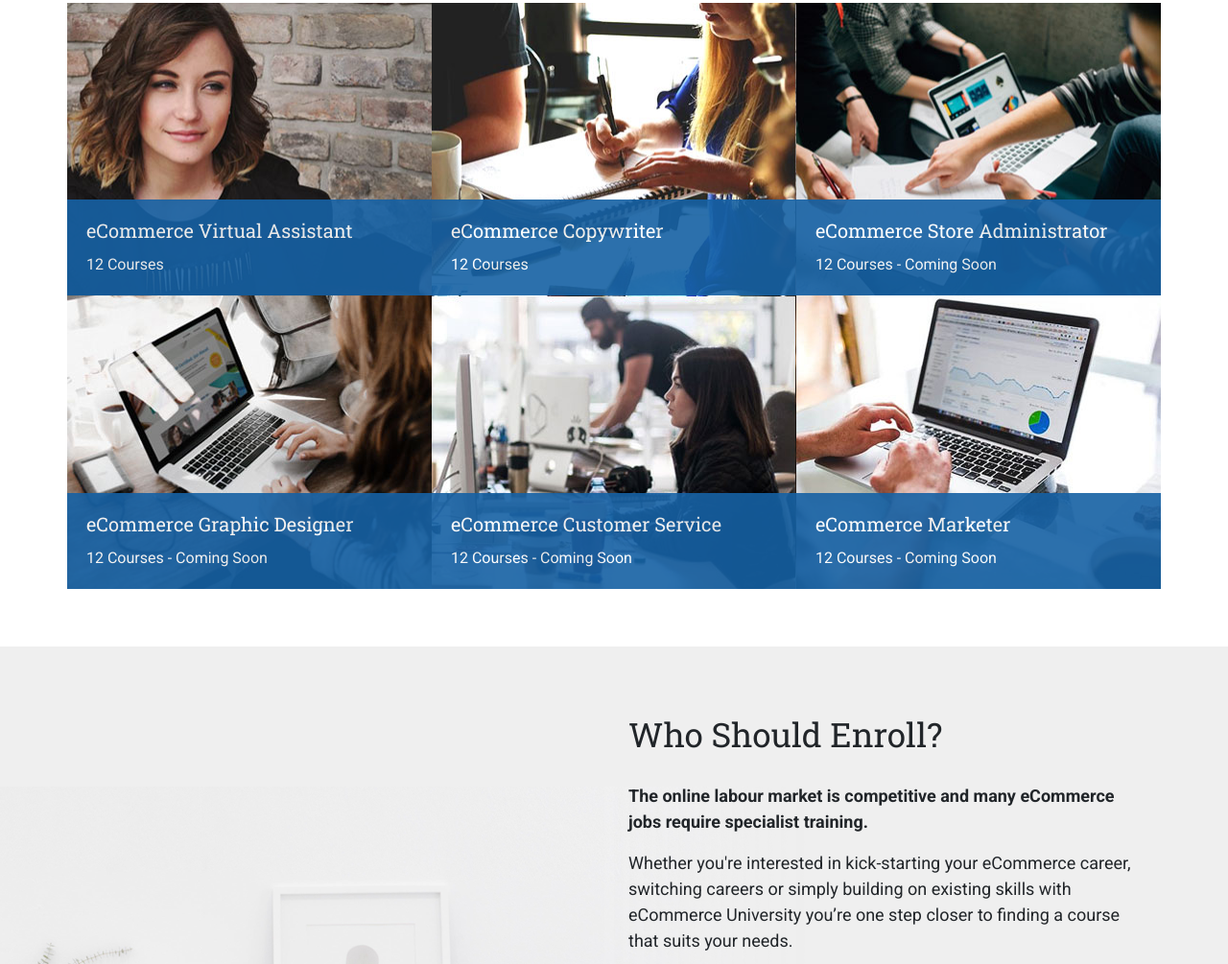
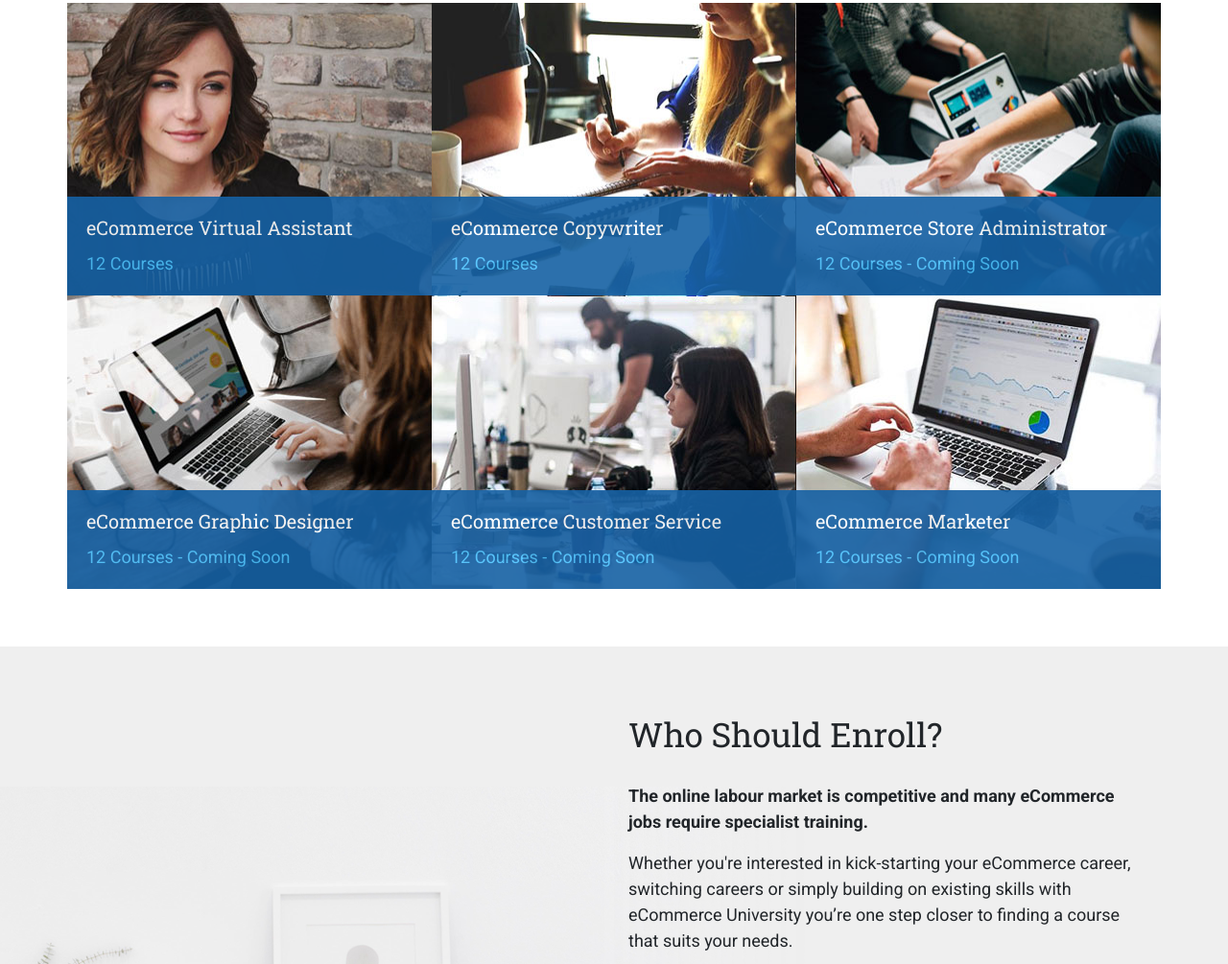
Before and after one commit to zuperteamstudio/ecommuni-html, a website: page index.html in a window 1280 px wide. Shown: the part 928-1933 px from the top of the page at 96% size. Drawn offline with Linux system fonts and the light colour scheme.

Commit message:
Take Action! Choose Your Learning Path

```diff
--- a/assets/scss/app.scss
+++ b/assets/scss/app.scss
@@ -127,6 +127,28 @@ section {
         width: 100%;
         bottom: 0px;
         opacity: 0.902;
+        &:hover {
+            background: #032a4d;
+        }
+    }
+    .card-link {
+        text-decoration: none;
+        font-size: 18px;
+        font-family: 'Roboto';
+        &:after {
+            content: "\f054"; /* FontAwesome Unicode */
+            font-family: FontAwesome;
+            display: inline-block;
+            position: absolute;
+            margin-left: -1.3em; /* same as padding-left set on li */
+            width: 1.3em; /* same as padding-left set on li */
+            font-size: 18px;
+            right: 25px ;
+            top: 40%;
+        }
+        .card-text {
+            color: #4cc3ff;
+        }
     }
 }
 
--- a/index.html
+++ b/index.html
@@ -80,60 +80,60 @@
 					<div class="course-section_col col-md-4">
 						<div class="card">
 							<img class="card-img-top" src="assets/img/course/1.jpg" alt="Card image cap">
-							<div class="card-body">
+							<a href="#" class="card-body card-link">
 								<h5 class="card-title">eCommerce Virtual Assistant</h5>
 								<p class="card-text">12 Courses</p>
-							</div>
+							</a>
 						</div>
 					</div>
 
 					<div class="course-section_col col-md-4">
 						<div class="card">
 							<img class="card-img-top" src="assets/img/course/2.jpg" alt="Card image cap">
-							<div class="card-body">
+							<a href="#"  class="card-body card-link">
 								<h5 class="card-title">eCommerce Copywriter</h5>
 								<p class="card-text">12 Courses</p>
-							</div>
+							</a>
 						</div>
 					</div>
 
 					<div class="course-section_col col-md-4">
-						<div class="card">
+						<div  class="card">
 							<img class="card-img-top" src="assets/img/course/3.jpg" alt="Card image cap">
-							<div class="card-body">
+							<a class="card-body card-link">
 								<h5 class="card-title">eCommerce Store Administrator</h5>
 								<p class="card-text">12 Courses - Coming Soon</p>
-							</div>
+							</a>
 						</div>
 					</div>
 
 					<div class="course-section_col col-md-4">
 						<div class="card">
 							<img class="card-img-top" src="assets/img/course/4.jpg" alt="Card image cap">
-							<div class="card-body">
+							<a href="#"  class="card-body card-link">
 								<h5 class="card-title">eCommerce Graphic Designer</h5>
 								<p class="card-text">12 Courses - Coming Soon</p>
-							</div>
+							</a>
 						</div>
 					</div>
 
 					<div class="course-section_col col-md-4">
 						<div class="card">
 							<img class="card-img-top" src="assets/img/course/5.jpg" alt="Card image cap">
-							<div class="card-body">
+							<a href="#"  class="card-body card-link">
 								<h5 class="card-title">eCommerce Customer Service</h5>
 								<p class="card-text">12 Courses - Coming Soon</p>
-							</div>
+							</a>
 						</div>
 					</div>
 
 					<div class="course-section_col col-md-4">
 						<div class="card">
 							<img class="card-img-top" src="assets/img/course/6.jpg" alt="Card image cap">
-							<div class="card-body">
+							<a href="#"  class="card-body card-link">
 								<h5 class="card-title">eCommerce Marketer</h5>
 								<p class="card-text">12 Courses - Coming Soon</p>
-							</div>
+							</a>
 						</div>
 					</div>
 
```
Also changed, not shown: assets/css/app.css, dist/assets/css/app.min.css.
